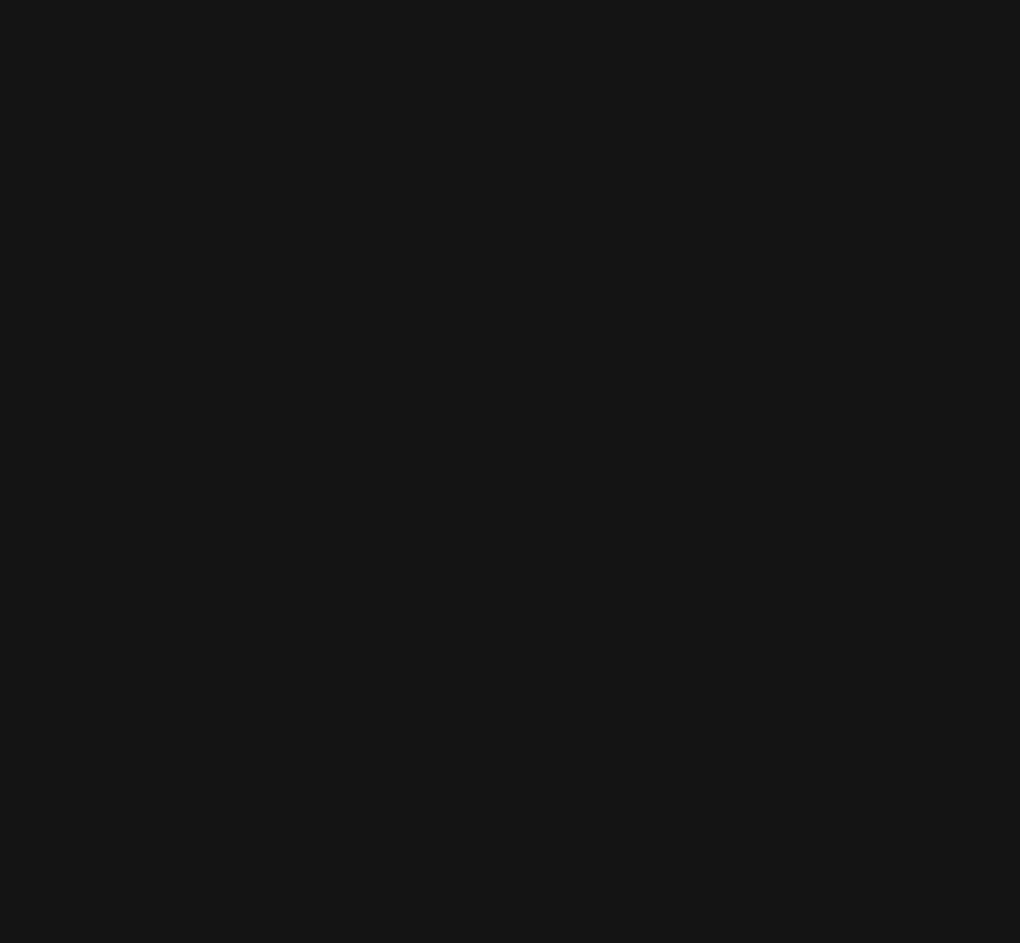
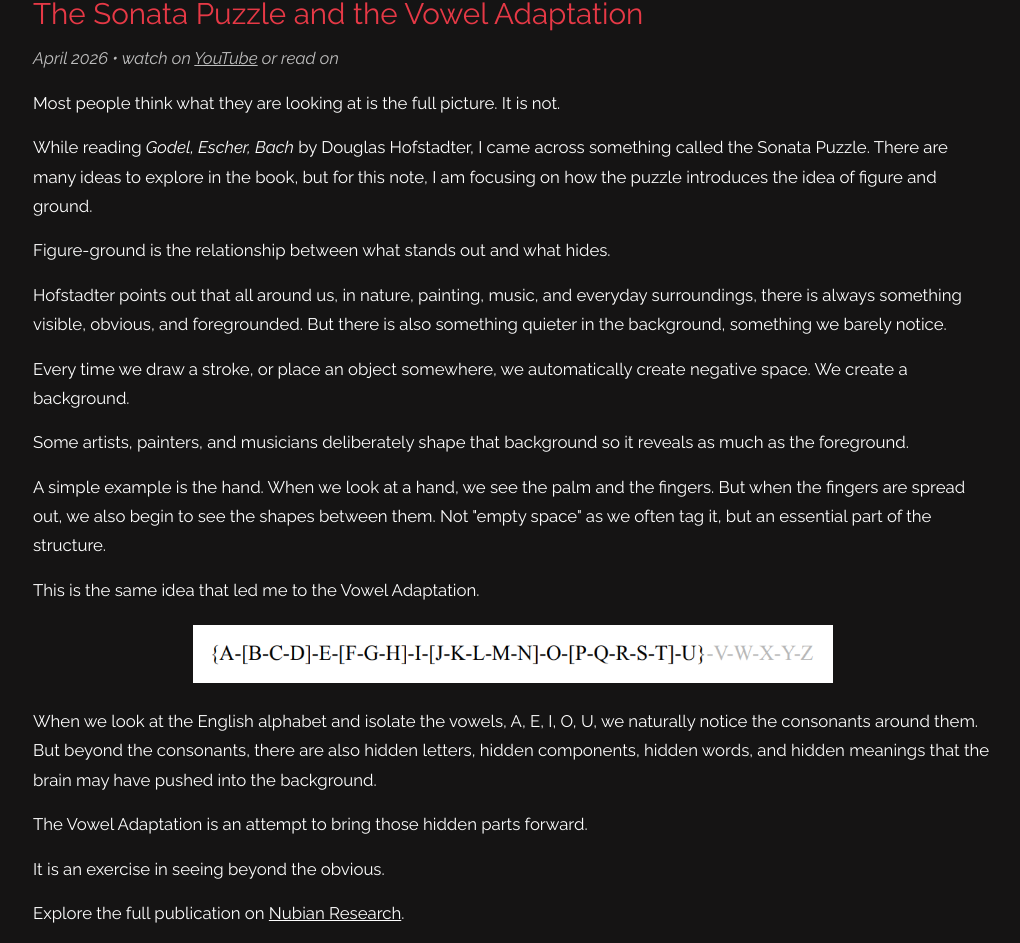
Before and after one commit to Mosamorphing/website, a React (Vite) app: page /media/publication/the-sonata-puzzle-and-the-vowel-adaptation in a window 1280 px wide. Before the commit this address had no page. Shown: the part 136-1079 px from the top of the page, without its empty margins (127-1147 px from the left). Before the commit the page ends 800 px from the top, so only its background shows below. Built offline with nearby package versions, Linux system fonts and the light colour scheme.

Commit message:
Add internal media article pages and link updates

```diff
--- a/src/App.jsx
+++ b/src/App.jsx
@@ -7,6 +7,7 @@ import Work from "./pages/About/Work";
 import Media from "./components/Media/Media";
 import Influence from "./pages/Blog/Influence";
 import Desci from "./pages/Publication/Desci";
+import Sonata from "./pages/Publication/Sonata";
 
 const App = () => {
   return (
@@ -19,6 +20,10 @@ const App = () => {
           <Route index element={<Media />} />
           <Route path="blog/on-influences" element={<Influence />} />
           <Route path="publication/a-case-for-desci" element={<Desci />} />
+          <Route
+            path="publication/the-sonata-puzzle-and-the-vowel-adaptation"
+            element={<Sonata />}
+          />
         </Route>
       </Routes>
     </Router>
--- a/src/components/Home/Home.jsx
+++ b/src/components/Home/Home.jsx
@@ -1,5 +1,5 @@
 import { useEffect, useRef } from "react";
-import { HiArrowUpRight } from "react-icons/hi2";
+import { HiArrowRight, HiArrowUpRight } from "react-icons/hi2";
 import { Link } from "react-router-dom";
 
 import "./home.css"; // Custom CSS for the home page
@@ -111,11 +111,9 @@ const Home = () => {
             </a>
 
                         {/* Feature 2 */}
-            <a
+            <Link
               className="card-nudge w-[22.5%] lg:w-[30%] md:w-[46%] 2xs:w-full flex flex-col items-center"
-              href="https://nubianresearch.com/paper/douglas-hofstadters-sonata-puzzle-the-vowel-adaptation-1771917904472"
-              target="_blank"
-              rel="noopener noreferrer"
+              to="/media/publication/the-sonata-puzzle-and-the-vowel-adaptation"
               style={{ textDecoration: "none", color: "inherit" }}
             >
               <div
@@ -125,15 +123,15 @@ const Home = () => {
               <div className="feature-text">
                 <h3 className="text-[18px] 2xs:text-[15px] text-black">
                   {"Douglas Hofstadter's Sonata Puzzle: The Vowel Adaptation"}
-                  <span className="home-external-link-indicator" aria-hidden="true">
-                    <HiArrowUpRight focusable="false" />
+                  <span className="home-internal-link-indicator" aria-hidden="true">
+                    <HiArrowRight focusable="false" />
                   </span>
                 </h3>
                 <p className="text-[13px] leading-[1.55] text-[#666] mt-[10px]">
                 {"This paper explores the recursive puzzle within Douglas Hofstadter's \"GEB: An Eternal Golden Braid\", and extends it through an original vowel-based adaptation [...]"}
                 </p>
               </div>
-            </a>
+            </Link>
 
             {/* Feature 3 */}
             <a
--- a/src/components/Home/home.css
+++ b/src/components/Home/home.css
@@ -192,6 +192,18 @@ p {
   vertical-align: baseline;
 }
 
+.home-internal-link-indicator {
+  display: inline-block;
+  color: #666;
+  height: 0.8em;
+  width: 0.8em;
+  line-height: 1;
+  margin-left: 6px;
+  transform: translateY(-0.1em);
+  vertical-align: baseline;
+}
+
+.home-internal-link-indicator svg,
 .home-external-link-indicator svg {
   display: block;
   height: 100%;
--- a/src/components/Media/Media.jsx
+++ b/src/components/Media/Media.jsx
@@ -1,5 +1,5 @@
 import { Link, useSearchParams } from "react-router-dom";
-import { HiArrowUpRight } from "react-icons/hi2";
+import { HiArrowRight, HiArrowUpRight } from "react-icons/hi2";
 import "./media.css";
 import placeholder from "../../../public/placeholder.webp";
 import genz from "../../../public/genz.webp";
@@ -99,12 +99,12 @@ const Media = () => {
       link: "https://youtu.be/cXvHHf48txw",
       category: "Speakings",
     },
-        {
+    {
       title: "Douglas Hofstadter's Sonata Puzzle: The Vowel Adaptation",
       description:
         "This paper explores the recursive puzzle within Douglas Hofstadter's \"GEB: An Eternal Golden Braid\", and extends it through an original vowel-based adaptation [...]",
       image: escher,
-      link: "https://nubianresearch.com/paper/douglas-hofstadters-sonata-puzzle-the-vowel-adaptation-1771917904472",
+      path: "/media/publication/the-sonata-puzzle-and-the-vowel-adaptation",
       category: "Publications",
     },
     {
@@ -344,6 +344,7 @@ const Media = () => {
                   !isInternal &&
                   !alreadySignalsExternal &&
                   !feature.hideExternalIndicator;
+                const showInternalIndicator = isInternal;
                 const Wrapper = isInternal ? Link : "a";
                 const wrapperProps = isInternal
                   ? { to: feature.path, style: { textDecoration: "none", color: "inherit" } }
@@ -362,6 +363,14 @@ const Media = () => {
                     <div className="media-feature-text">
                       <h3 className="media-feature-title">
                         {feature.title}
+                        {showInternalIndicator && (
+                          <span
+                            className="internal-link-indicator"
+                            aria-hidden="true"
+                          >
+                            <HiArrowRight focusable="false" />
+                          </span>
+                        )}
                         {showExternalIndicator && (
                           <span
                             className="external-link-indicator"
--- a/src/components/Media/media.css
+++ b/src/components/Media/media.css
@@ -96,6 +96,18 @@
   vertical-align: baseline;
 }
 
+.internal-link-indicator {
+  display: inline-block;
+  color: rgba(255, 255, 255, 0.68);
+  height: 0.8em;
+  width: 0.8em;
+  line-height: 1;
+  margin-left: 6px;
+  transform: translateY(-0.1em);
+  vertical-align: baseline;
+}
+
+.internal-link-indicator svg,
 .external-link-indicator svg {
   display: block;
   height: 100%;
--- a/src/pages/Blog/Influence.jsx
+++ b/src/pages/Blog/Influence.jsx
@@ -171,12 +171,8 @@ const Influence = () => {
           what the 1st rule behind my bible was, it reads “Seek God”. Image
           attached below.
         </p>
-        <div style={{ textAlign: "center", marginTop: "20px" }}>
-          <img
-            src={seek}
-            alt="First Rule from the Bible - Seek God"
-            style={{ maxWidth: "100%", height: "auto", borderRadius: "8px" }}
-          />
+        <div className="blog-inline-image">
+          <img src={seek} alt="First Rule from the Bible - Seek God" />
         </div>
       </div>
     </>
--- a/src/pages/Blog/blog.css
+++ b/src/pages/Blog/blog.css
@@ -26,6 +26,18 @@
   margin-bottom: 15px;
 }
 
+.blog-inline-image {
+  margin-top: 20px;
+  text-align: center;
+}
+
+.blog-inline-image img {
+  width: 100%;
+  max-width: 640px;
+  height: auto;
+  display: inline-block;
+}
+
 .blog-article h2 {
   font-size: 1.4rem;
   line-height: 1.6;
@@ -41,9 +53,14 @@
 }
 
 @media (max-width: 1280px) {
+  .blog-article {
+    max-width: 1000px;
+  }
+
   .blog-article h1 {
     font-size: 1.85rem;
   }
+
   .blog-article h2 {
     font-size: 1.25rem;
     line-height: 1.6;
@@ -77,6 +94,11 @@
     font-size: 0.95rem;
     line-height: 1.7;
   }
+
+  .blog-inline-image {
+    margin-top: 18px;
+  }
+
   .styled-blockquote {
     font-size: 0.95rem;
     line-height: 1.7;
--- a/src/pages/Publication/Desci.jsx
+++ b/src/pages/Publication/Desci.jsx
@@ -5,7 +5,17 @@ const Desci = () => {
     <>
       <div className="publication">
         <h1>A Case for Decentralized Science</h1>
-        <p className="publication-date">December 2024</p>
+        <p className="publication-date">
+          December 2024 · originally published on{" "}
+          <a
+            className="media-link-underline"
+            href="https://x.com/mofasasi/status/1867001626440912950"
+            target="_blank"
+            rel="noopener noreferrer"
+          >
+            Twitter(X)
+          </a>
+        </p>
         <p>
           The emergence of memecoins has sparked significant debate,
           particularly regarding their implications for the scientific
--- /dev/null
+++ b/src/pages/Publication/Sonata.jsx
@@ -0,0 +1,80 @@
+import "./publication.css";
+
+const Sonata = () => {
+  return (
+    <div className="publication">
+      <h1>The Sonata Puzzle and the Vowel Adaptation</h1>
+      <p className="publication-date">
+        April 2026 • watch on{" "}
+        <a
+          className="media-link-underline"
+          href="https://www.youtube.com/watch?v=CVJ3GZcVoF4"
+          target="_blank"
+          rel="noopener noreferrer"
+        >
+          YouTube
+        </a>{" "}
+        or read on
+      </p>
+      <p>
+        Most people think what they are looking at is the full picture. It is
+        not.
+      </p>
+      <p>
+        While reading <em>Godel, Escher, Bach</em> by Douglas Hofstadter, I
+        came across something called the Sonata Puzzle. There are many ideas to
+        explore in the book, but for this note, I am focusing on how the puzzle
+        introduces the idea of figure and ground.
+      </p>
+      <p>Figure-ground is the relationship between what stands out and what hides.</p>
+      <p>
+        Hofstadter points out that all around us, in nature, painting, music,
+        and everyday surroundings, there is always something visible, obvious,
+        and foregrounded. But there is also something quieter in the
+        background, something we barely notice.
+      </p>
+      <p>
+        Every time we draw a stroke, or place an object somewhere, we
+        automatically create negative space. We create a background.
+      </p>
+      <p>
+        Some artists, painters, and musicians deliberately shape that
+        background so it reveals as much as the foreground.
+      </p>
+      <p>
+        A simple example is the hand. When we look at a hand, we see the palm
+        and the fingers. But when the fingers are spread out, we also begin to
+        see the shapes between them. Not "empty space" as we often tag it, but an essential part of the structure.
+      </p>
+      <p>This is the same idea that led me to the Vowel Adaptation.</p>
+      <div className="publication-inline-image">
+        <img src="/vowel.png" alt="Vowel Adaptation illustration" />
+      </div>
+      <p>
+        When we look at the English alphabet and isolate the vowels, A, E, I,
+        O, U, we naturally notice the consonants around them. But beyond the
+        consonants, there are also hidden letters, hidden components, hidden
+        words, and hidden meanings that the brain may have pushed into the
+        background.
+      </p>
+      <p>
+        The Vowel Adaptation is an attempt to bring those hidden parts forward.
+      </p>
+      <p>It is an exercise in seeing beyond the obvious.</p>
+      <p>
+        Explore the full publication on {" "}
+        <a
+          className="media-link-underline"
+          href="https://nubianresearch.com/paper/douglas-hofstadters-sonata-puzzle-the-vowel-adaptation-1771917904472"
+          target="_blank"
+          rel="noopener noreferrer"
+        >
+          Nubian Research
+        </a>
+        .
+      </p>
+    </div>
+  );
+};
+
+export default Sonata;
--- a/src/pages/Publication/publication.css
+++ b/src/pages/Publication/publication.css
@@ -26,6 +26,18 @@
   margin-bottom: 15px;
 }
 
+.publication-inline-image {
+  margin: 20px 0 24px;
+  text-align: center;
+}
+
+.publication-inline-image img {
+  width: 100%;
+  max-width: 640px;
+  height: auto;
+  display: inline-block;
+}
+
 .references {
   padding: 20px 20px;
   max-width: 800px;
@@ -40,7 +52,7 @@
 }
 
 .references ol {
-  padding-left: 20px; /* Align with publication text */
+  padding-left: 0;
   margin: 0;
 }
 
@@ -52,7 +64,7 @@
 
 .references li a {
   color: white; /* Same color as headings */
-  text-decoration: none;
+  text-decoration: underline;
   transition: color 0.3s ease;
 }
 
@@ -118,6 +130,11 @@
     font-size: 0.95rem;
     line-height: 1.7;
   }
+
+  .publication-inline-image {
+    margin: 18px 0 22px;
+  }
+
   .references h3 {
     font-size: 1.1rem;
     margin-bottom: 20px;
```
Also changed, not shown: public/escher.png, public/vowel.png (added).
